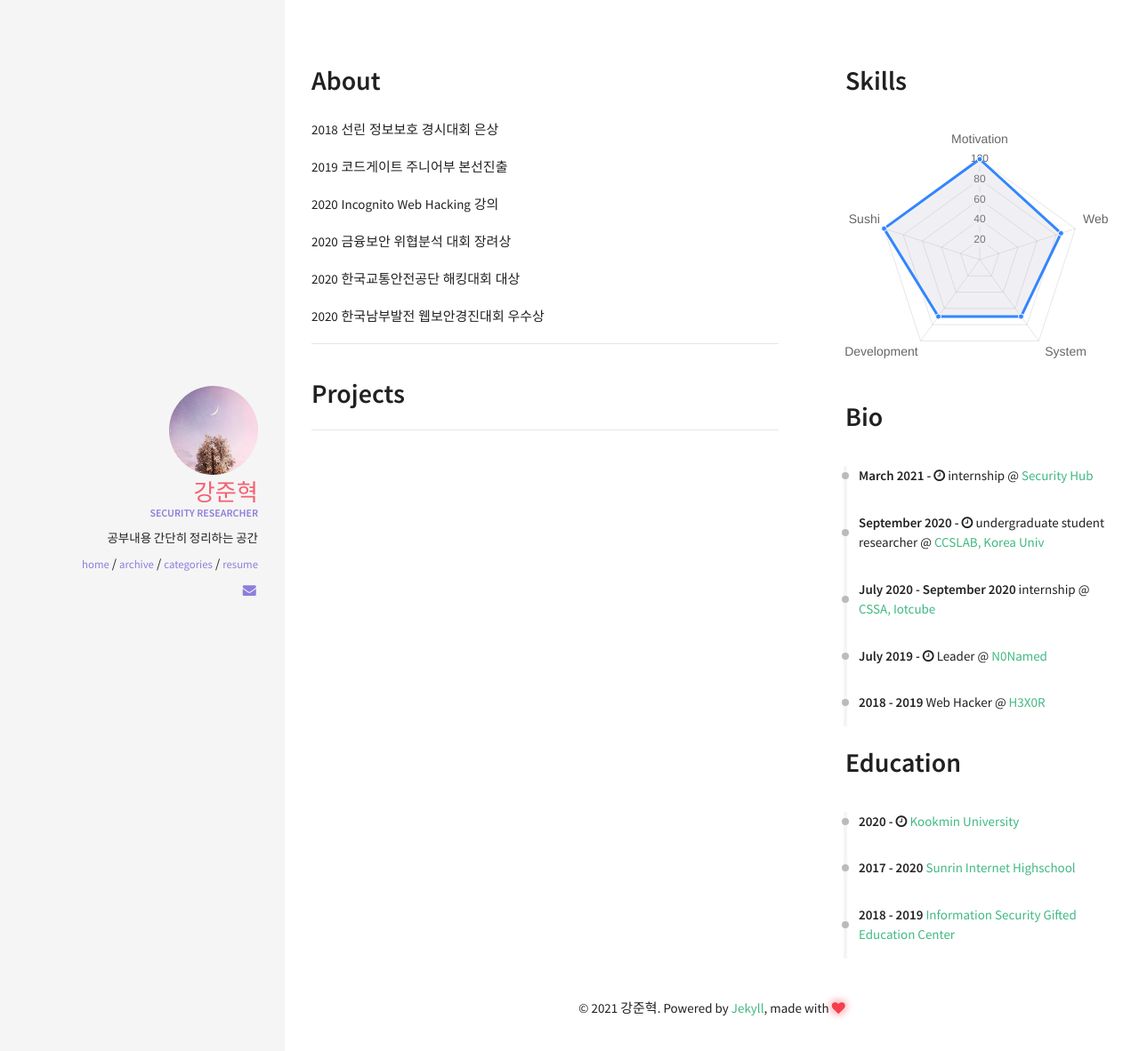
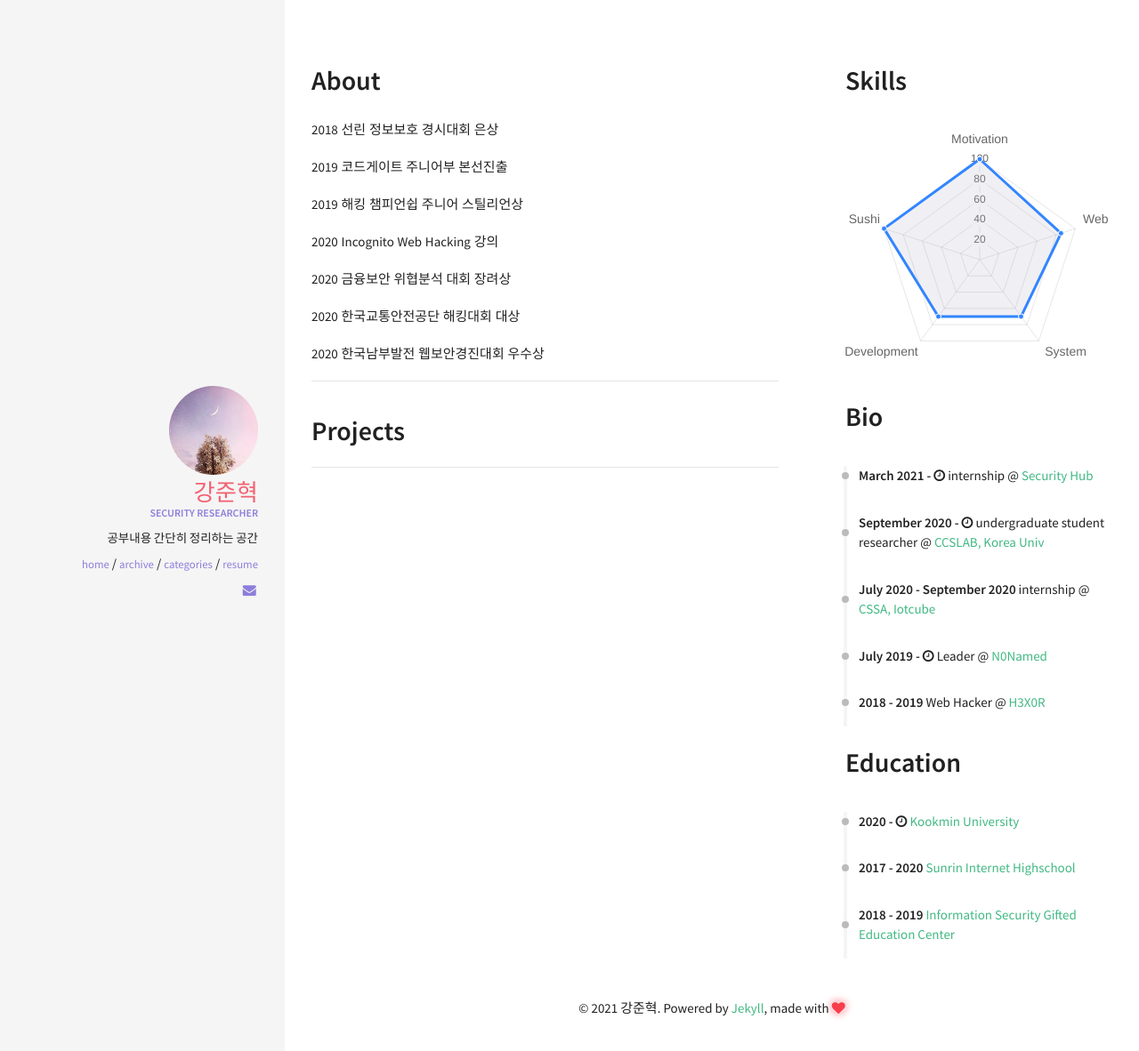
Before and after one commit to kangsecu/kangsecu.github.io, a Jekyll site: the page built from resume.html, in a window 1280 px wide. Shown: the top 1182 px of the page at 89% size. Built offline with Jekyll 4.4.1, drawn with Linux system fonts in a browser that asks for light colours; nearby versions of some CDN libraries.

Commit message:
Update about.html

```diff
--- a/_includes/sections/about.html
+++ b/_includes/sections/about.html
@@ -3,6 +3,7 @@
 <div>
     <p>2018 선린 정보보호 경시대회 은상
     <p>2019 코드게이트 주니어부 본선진출
+    <p>2019 해킹 챔피언쉽 주니어 스틸리언상
     <p>2020 Incognito Web Hacking 강의
     <p>2020 금융보안 위협분석 대회 장려상
     <p>2020 한국교통안전공단 해킹대회 대상
```
